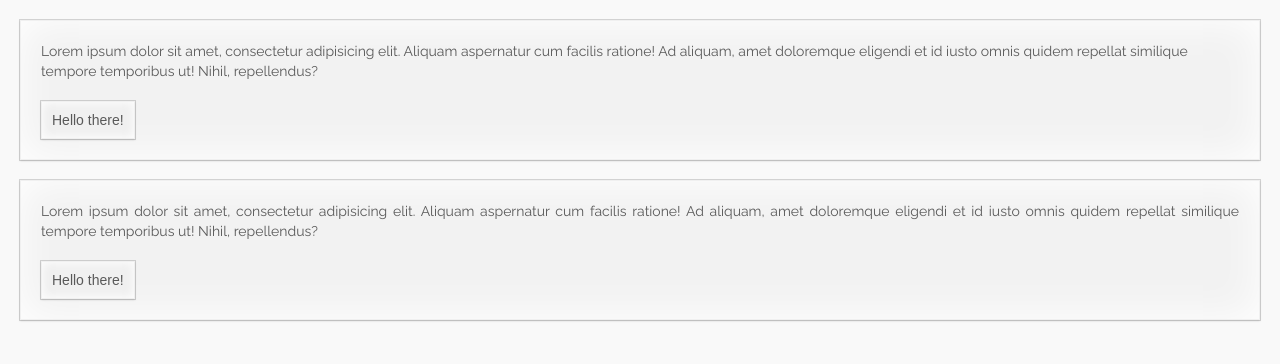
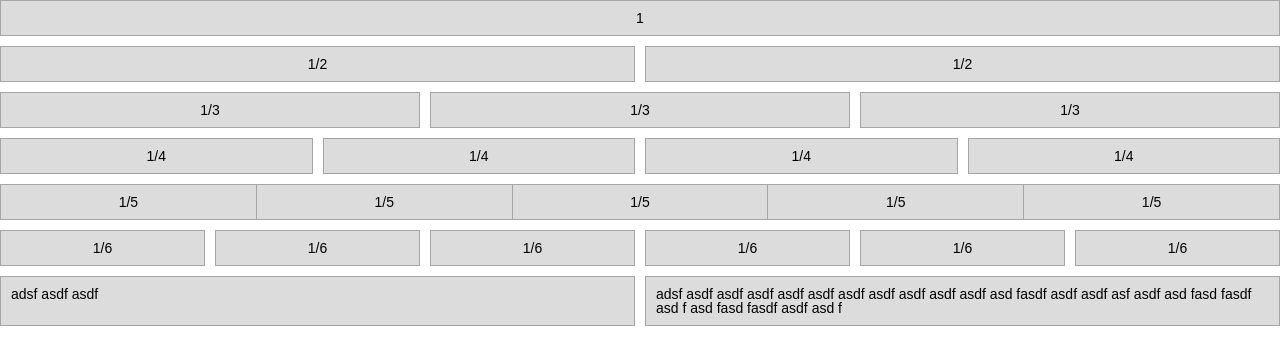
Before and after one commit to chazsolo/hyaline, a plain HTML site: page src/main.html in a window 1280 px wide. Drawn offline with nearby package versions, Linux system fonts and the light colour scheme; files that its build step writes are made by us from their sources.

Commit message:
starting over with a flexbox grid system

```diff
--- a/src/css/hyaline.less
+++ b/src/css/hyaline.less
@@ -4,19 +4,70 @@
  * github.com/chazsolo/hyaline.css
  */
 
-@white: rgba(255, 255, 255, 1);
+/*@white: rgba(255, 255, 255, 1);
 @softWhite: rgba(240, 240, 240, 0.8);
 @grey: rgba(220, 220, 220, 0.8);
 
 @softBlack: rgba(0, 0, 0, 0.15);
 @almostBlack: rgba(51, 51, 51, 0.8);
 
-@basepad: 2rem;
+@basepad: 2rem;*/
 
 html {
-	font-size: 62.5%;
+  font-size: 62.5%;
 }
 
+body {
+  font-size: 1.4rem;
+}
+
+// start with basic grid
+@c: rgba(212, 212, 212, 0.8);
+
+.hyaline {
+  .grid {
+    display: flex;
+    margin-bottom: 1rem;
+
+    .cell {
+      flex: 1 1 0;
+      padding: 1rem;
+      background: @c;
+
+      border: 1px solid rgba(0, 0, 0, 0.25);
+
+      & + .cell {
+        margin-left: 1rem;
+      }
+    }
+
+    // flex child cells
+    &.flex-cells {
+      .cell {
+        display: flex;
+      }
+    }
+
+    // no gutters
+    &.packed {
+      .cell {
+        margin: 0;
+
+        & + .cell {
+          // clear out border so two aren't next to each other
+          // todo rethink this?
+          border-left: 0;
+        }
+      }
+    }
+  }
+
+  .center-text {
+    text-align: center;
+  }
+}
+
+/*
 body {
 	background: rgba(248,248,248,0.85);
 }
@@ -29,10 +80,10 @@ body {
 		padding: @basepad;
 	}
 
-	/**
+	/!**
 	 * Pane
 	 * Will always stretch to parent - basically, a pane of glass
-	 */
+	 *!/
 	.pane {
 		.pane-set;
 		padding: @basepad;
@@ -48,9 +99,9 @@ body {
 		}
 	}
 
-	/**
+	/!**
 	 * Form Elements
-	 */
+	 *!/
 	button,
 	.button {
 		.pane-set;
@@ -78,14 +129,16 @@ body {
 			text-align: justify;
 		}
 	}
+
+
 }
 
 
-/**
+/!**
  * Mixins
- */
+ *!/
 .pane-set() {
 	outline: 1px solid @softBlack;
 	border: 1px solid @softWhite;
 	border-radius: 0;
-}
+}*/
--- a/src/main.html
+++ b/src/main.html
@@ -9,7 +9,54 @@
     <link href="css/hyaline.css" rel="stylesheet" media="all">
 </head>
 <body class="hyaline">
-	<div class="container">
+    <div class="grid center-text">
+        <div class="cell">1</div>
+    </div>
+
+    <div class="grid center-text">
+        <div class="cell">1/2</div>
+        <div class="cell">1/2</div>
+    </div>
+
+    <div class="grid center-text">
+        <div class="cell">1/3</div>
+        <div class="cell">1/3</div>
+        <div class="cell">1/3</div>
+    </div>
+
+    <div class="grid center-text">
+        <div class="cell">1/4</div>
+        <div class="cell">1/4</div>
+        <div class="cell">1/4</div>
+        <div class="cell">1/4</div>
+    </div>
+
+    <div class="grid packed center-text">
+        <div class="cell">1/5</div>
+        <div class="cell">1/5</div>
+        <div class="cell">1/5</div>
+        <div class="cell">1/5</div>
+        <div class="cell">1/5</div>
+    </div>
+
+    <div class="grid center-text">
+        <div class="cell">1/6</div>
+        <div class="cell">1/6</div>
+        <div class="cell">1/6</div>
+        <div class="cell">1/6</div>
+        <div class="cell">1/6</div>
+        <div class="cell">1/6</div>
+    </div>
+
+    <div class="grid flex-cells">
+        <div class="cell">adsf asdf asdf</div>
+        <div class="cell">adsf asdf asdf asdf asdf asdf asdf asdf asdf
+            asdf asdf asd fasdf asdf asdf asf asdf asd fasd fasdf asd f
+            asd fasd fasdf asdf asd f</div>
+    </div>
+
+
+    <!--<div class="container">
         <div class="white pane">
             <p>Lorem ipsum dolor sit amet, consectetur adipisicing elit. Aliquam aspernatur cum facilis ratione! Ad aliquam,
                 amet doloremque eligendi et id iusto omnis quidem repellat similique tempore temporibus ut! Nihil,
@@ -23,6 +70,6 @@
                 repellendus?</p>
             <button class="white">Hello there!</button>
         </div>
-	</div>
+    </div>-->
 </body>
 </html>
```
Lines whose indentation alone changed are shown as unchanged.
